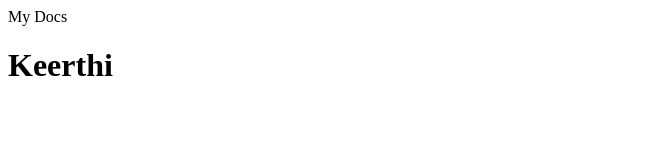
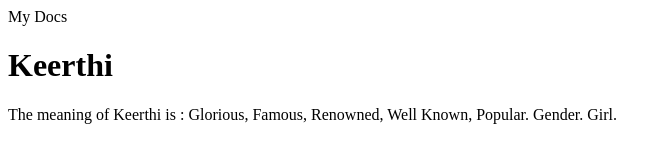
Before and after one commit to KavyaSivasamy/Sample_repo, a plain HTML site: page Index.html in a window 1280 px wide. Shown: the whole page, without its empty margins (0-667 px from the left). Drawn offline with Linux system fonts and the light colour scheme.

Commit message:
added paragraph

```diff
--- a/Index.html
+++ b/Index.html
@@ -5,5 +5,6 @@
 </head>
 <body>
     <h1> Keerthi</h1>
+    <p> The meaning of Keerthi is : Glorious, Famous, Renowned, Well Known, Popular. Gender. Girl. </p>
 </body>
 </html>
```
